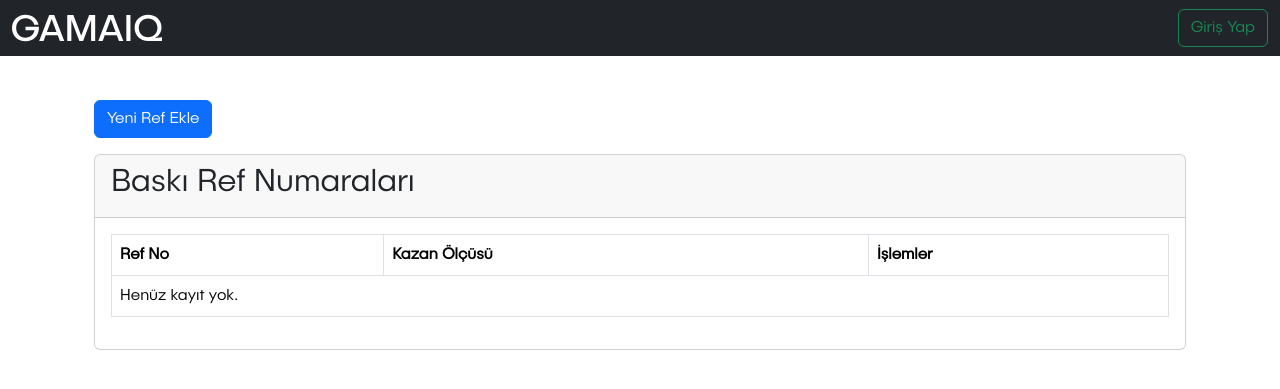
After one commit to Direcik/webgamaiq, a Django app: page /printing/ref/list/ in a window 1280 px wide. The commit adds this page. Shown: the top 389 px of the page. Run offline with Django 4.2, Linux system fonts and the light colour scheme; data that the repository does not hold is empty; some libraries are stand-ins or nearby versions.

Commit message:
first commit

```diff
--- /dev/null
+++ b/printing/templates/printing_ref_list.html
@@ -0,0 +1,40 @@
+
+{% extends "layout.html" %}
+{% block body %}
+{% load crispy_forms_tags %}
+
+<a href="{% url 'printing_ref_add' %}" class="btn btn-primary mb-3">Yeni Ref Ekle</a>
+<div class="card mb-4">
+    <div class="card-header">
+        <h2>Baskı Ref Numaraları</h2>
+    </div>
+    <div class="card-body">
+        <table class="table table-bordered">
+            <thead>
+                <tr>
+                    <th>Ref No</th>
+                    <th>Kazan Ölçüsü</th>
+                    <th>İşlemler</th>
+                </tr>
+            </thead>
+            <tbody>
+                {% for ref in refs %}
+                <tr>
+                    <td>{{ ref.ref_no }}</td>
+                    <td>{{ ref.kazan_size }}</td>
+                    <td>
+                        <a href="{% url 'printing:printing_ref_edit' ref.pk %}" class="btn btn-warning btn-sm">Düzenle</a>
+                        <a href="{% url 'printing:printing_ref_delete' ref.pk %}" class="btn btn-danger btn-sm"
+                           onclick="return confirm('Silmek istediğine emin misin?')">Sil</a>
+                    </td>
+                </tr>
+                {% empty %}
+                <tr>
+                    <td colspan="3">Henüz kayıt yok.</td>
+                </tr>
+                {% endfor %}
+            </tbody>
+        </table>
+    </div>
+</div>
+{% endblock body %}
--- a/printing/urls.py
+++ b/printing/urls.py
@@ -7,4 +7,8 @@ urlpatterns = [
     path('', views.printing_order_list, name='printing_order_list'),
     path('create/', views.printing_order_create, name='printing_order_create'),
     path('<int:pk>/', views.printing_order_detail, name='printing_order_detail'),
+    path('ref/list/', views.printing_ref_list, name='printing_ref_list'),
+    path('ref/add/', views.printing_ref_add, name='printing_ref_add'),
+    path('ref/<int:pk>/edit/', views.printing_ref_edit, name='printing_ref_edit'),
+    path('ref/<int:pk>/delete/', views.printing_ref_delete, name='printing_ref_delete'),
 ]
--- a/printing/views.py
+++ b/printing/views.py
@@ -1,11 +1,15 @@
 from django.shortcuts import render, get_object_or_404, redirect
 from django.urls import reverse
-from .models import PrintingOrder
-from .forms import PrintingOrderForm, PrintingOrderMovementForm
+from django.contrib import messages
+from .models import PrintingOrder, PrintingRef
+from .forms import PrintingOrderForm, PrintingOrderMovementForm, PrintingRefForm
 
 import qrcode
 from io import BytesIO
 import base64
+
+
+
 
 def printing_order_list(request):
     orders = PrintingOrder.objects.all().order_by('-date')
@@ -48,3 +52,37 @@ def printing_order_detail(request, pk):
         'form': form,
         'qr_code': qr_code_base64,
     })
+
+
+def printing_ref_list(request):
+    refs = PrintingRef.objects.all()
+    return render(request, 'printing_ref_list.html', {'refs': refs})
+
+def printing_ref_add(request):
+    if request.method == 'POST':
+        form = PrintingRefForm(request.POST)
+        if form.is_valid():
+            form.save()
+            messages.success(request, 'Baskı ref numarası eklendi.')
+            return redirect('printing_ref_list')
+    else:
+        form = PrintingRefForm()
+    return render(request, 'printing_ref_form.html', {'form': form})
+
+def printing_ref_edit(request, pk):
+    ref = get_object_or_404(PrintingRef, pk=pk)
+    if request.method == 'POST':
+        form = PrintingRefForm(request.POST, instance=ref)
+        if form.is_valid():
+            form.save()
+            messages.success(request, 'Baskı ref numarası güncellendi.')
+            return redirect('printing_ref_list')
+    else:
+        form = PrintingRefForm(instance=ref)
+    return render(request, 'printing_ref_form.html', {'form': form})
+
+def printing_ref_delete(request, pk):
+    ref = get_object_or_404(PrintingRef, pk=pk)
+    ref.delete()
+    messages.success(request, 'Baskı ref numarası silindi.')
+    return redirect('printing_ref_list')
```
Also changed, not shown: printing/forms.py (+12 -1 lines), printing/templates/printing_order_list.html (+14 -2 lines), printing/templates/printing_ref_form.html (added, +15 -0 lines).
